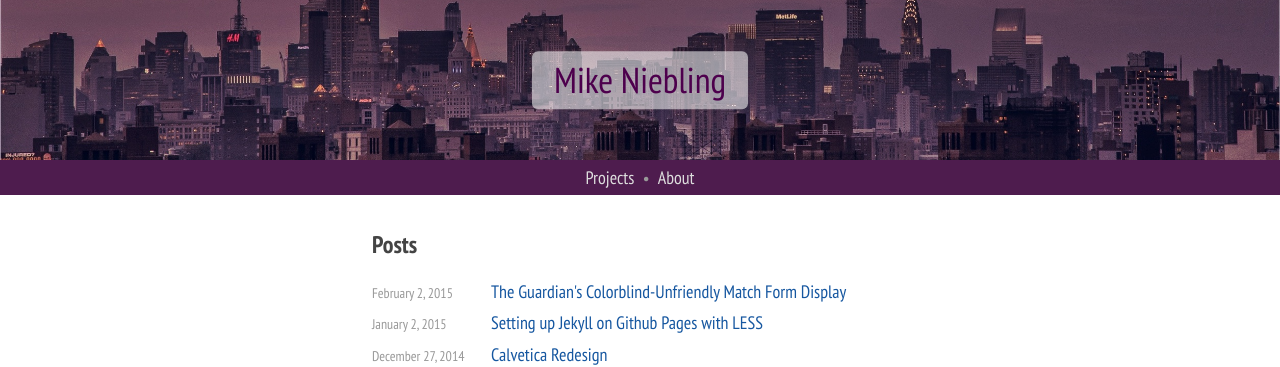
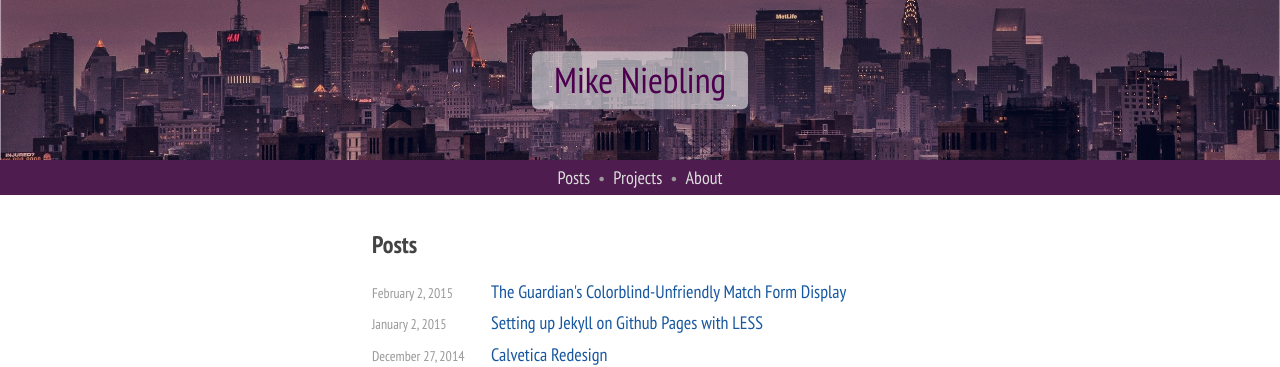
Before and after one commit to mniebling/mniebling.github.io, a Jekyll site: the page built from index.html, in a window 1280 px wide. Shown: the top 367 px of the page. Built offline with Jekyll 4.4.1, drawn with Linux system fonts in a browser that asks for light colours; Markdown is read by kramdown in place of the engine named in the settings.

Commit message:
Add Posts link to main page nav bar

```diff
--- a/_layouts/page.html
+++ b/_layouts/page.html
@@ -9,6 +9,7 @@ layout: default
 
 <!-- All static pages -->
 <ul class="pages-list">
+	<li><a class="page-title" href="{{ site.baseurl }}/">Posts</a></li>
 	<li><a class="page-title" href="{{ site.baseurl }}/Projects">Projects</a></li>
 	<li><a class="page-title" href="{{ site.baseurl }}/About">About</a></li>
 </ul>
```
